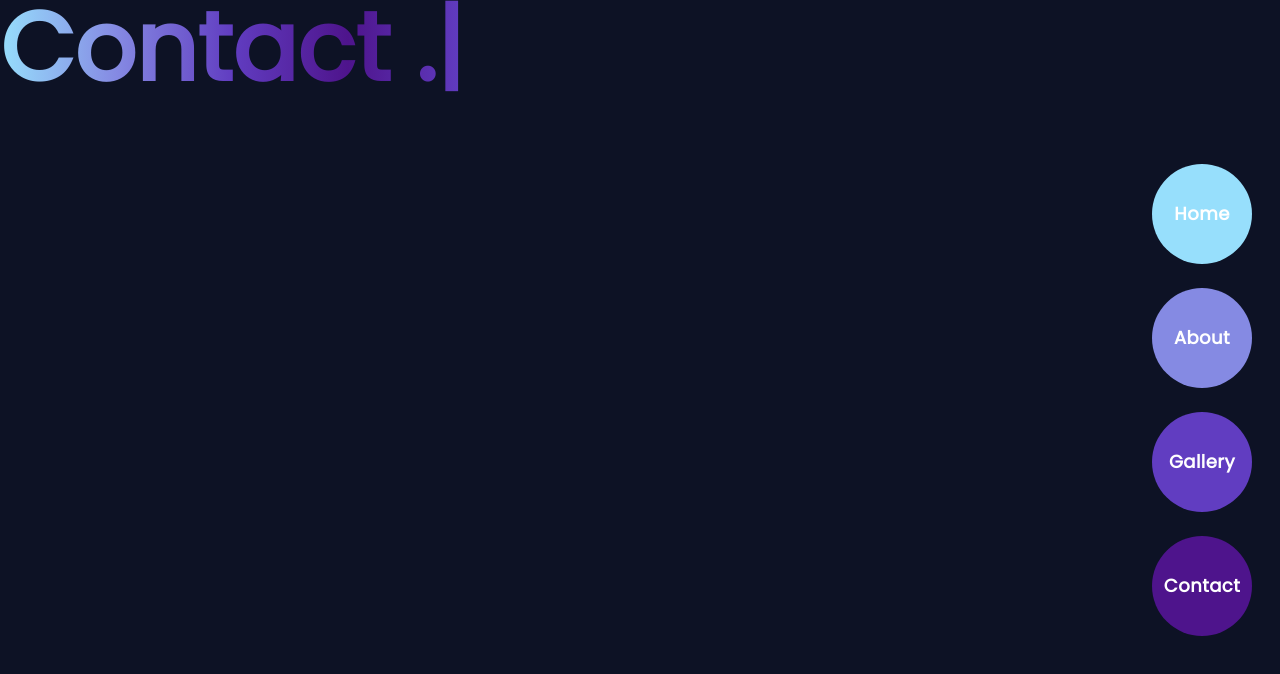
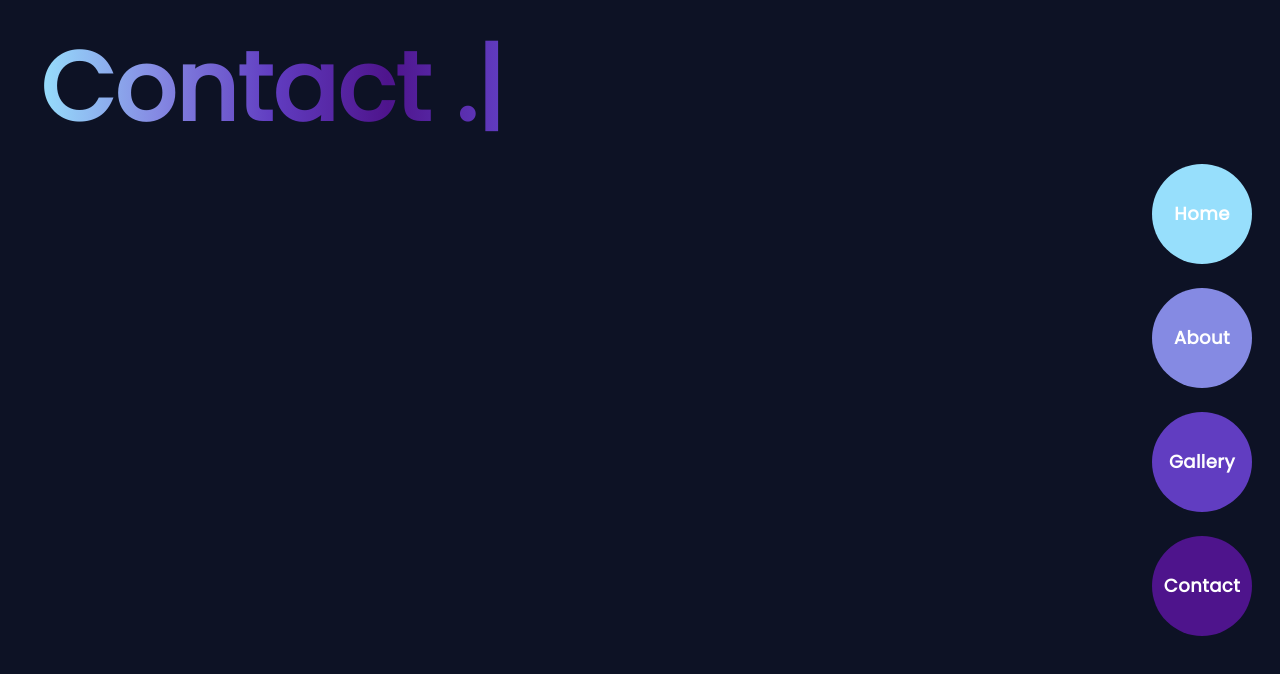
Before and after one commit to eobcre/portfolio-next13, a Next.js app: page /contact in a window 1280 px wide. Shown: the top 674 px of the page. Built offline with nearby package versions, Linux system fonts and the light colour scheme.

Commit message:
updated title padding

```diff
--- a/src/app/(routes)/about/page.tsx
+++ b/src/app/(routes)/about/page.tsx
@@ -5,7 +5,7 @@ import ScrollObserver from '@/app/components/ScrollObserver';
 
 const AboutPage = () => {
   return (
-    <div>
+    <div className='pl-10 py-10'>
       <ScrollObserver title='About .'>
         <></>
       </ScrollObserver>
--- a/src/app/(routes)/contact/page.tsx
+++ b/src/app/(routes)/contact/page.tsx
@@ -1,14 +1,16 @@
-'use client'
+'use client';
 
 // components
-import ScrollObserver from '@/app/components/ScrollObserver'
+import ScrollObserver from '@/app/components/ScrollObserver';
 
 const ContactPage = () => {
-  return <div>
-    <ScrollObserver title='Contact .'>
-      <></>
-    </ScrollObserver>
-  </div>;
+  return (
+    <div className='pl-10 py-10'>
+      <ScrollObserver title='Contact .'>
+        <></>
+      </ScrollObserver>
+    </div>
+  );
 };
 
 export default ContactPage;
--- a/src/app/(routes)/gallery/page.tsx
+++ b/src/app/(routes)/gallery/page.tsx
@@ -1,11 +1,11 @@
-'use client'
+'use client';
 
 // components
-import ScrollObserver from '@/app/components/ScrollObserver'
+import ScrollObserver from '@/app/components/ScrollObserver';
 
 const GalleryPage = () => {
   return (
-    <div>
+    <div className='pl-10 py-10'>
       <ScrollObserver title='Gallery .'>
         <></>
       </ScrollObserver>
```
